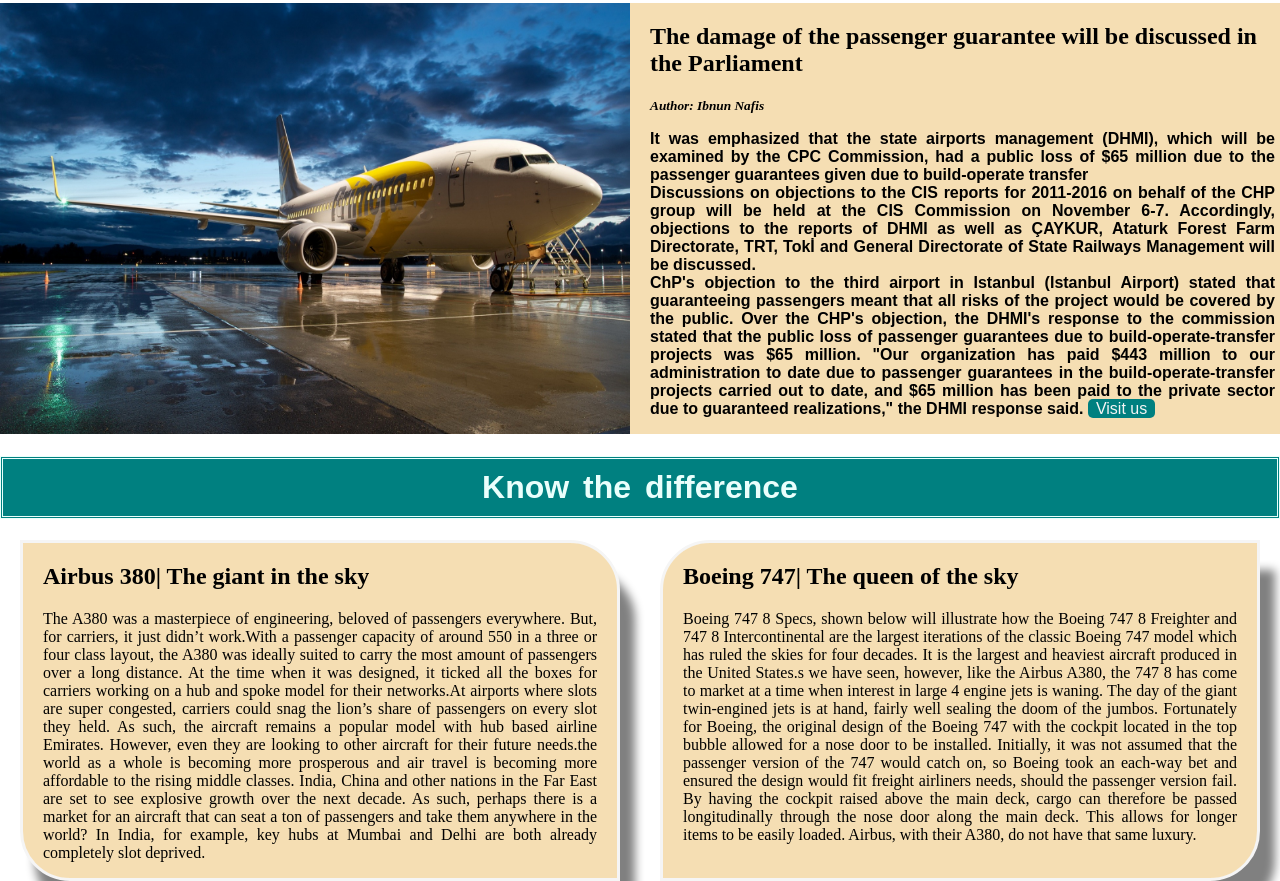
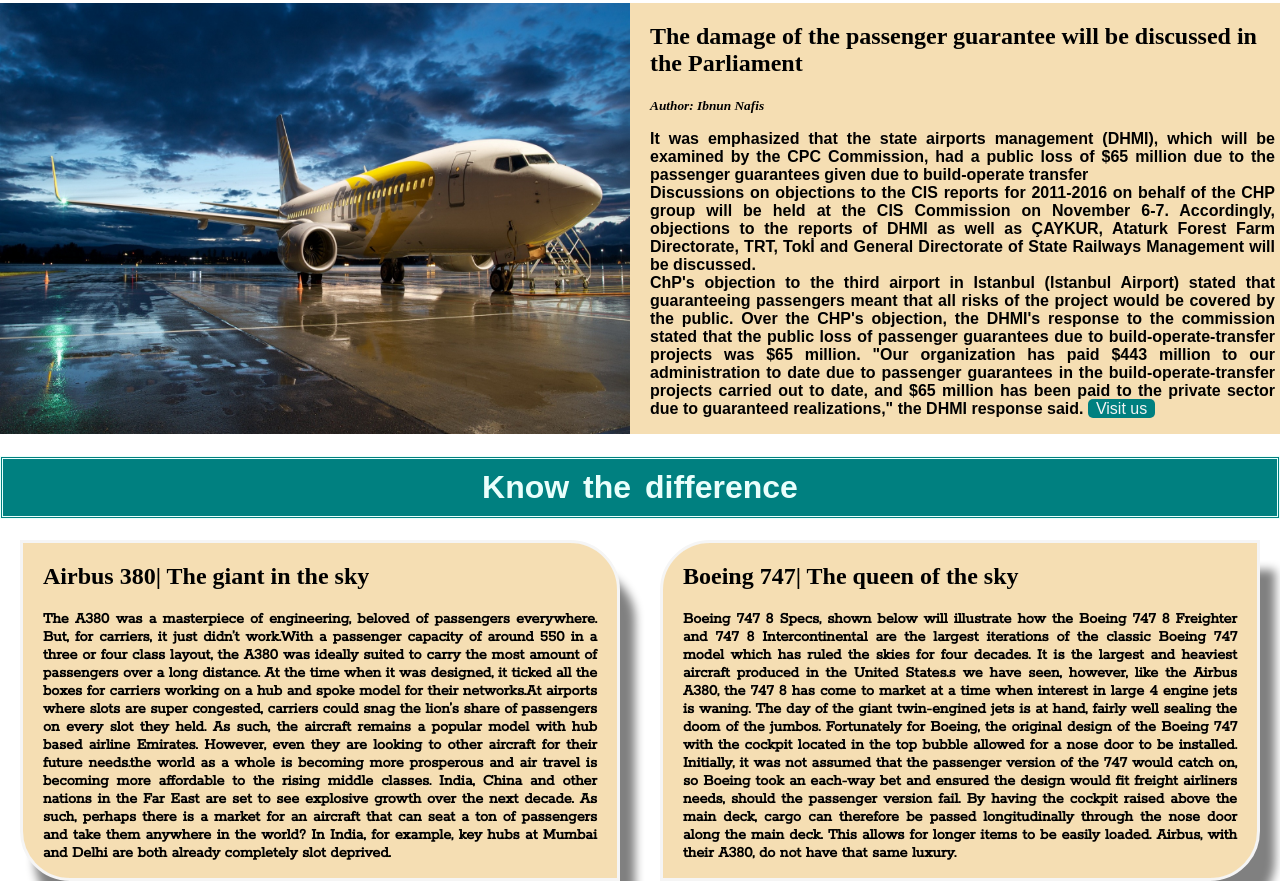
Before and after one commit to Ibnun14/todays-aviation, a plain HTML site: page index.html in a window 1280 px wide. Shown: the part 409-1290 px from the top of the page. Drawn offline with Linux system fonts and the light colour scheme; a web font is replaced by a local one.

Commit message:
before footer

```diff
--- a/aviation.css
+++ b/aviation.css
@@ -109,3 +109,11 @@ section{
     text-shadow: #132626;
     word-spacing: 5px;
 }
+
+.lastp1{
+    font-family: 'Rokkitt', serif;
+}
+
+.lastp2{
+    font-family: 'Rokkitt', serif;
+}
--- a/index.html
+++ b/index.html
@@ -21,6 +21,9 @@
     <link rel="preconnect" href="https://fonts.googleapis.com">
     <link rel="preconnect" href="https://fonts.gstatic.com" crossorigin>
     <link href="https://fonts.googleapis.com/css2?family=Cuprum:ital@1&display=swap" rel="stylesheet">
+    <link rel="preconnect" href="https://fonts.googleapis.com">
+    <link rel="preconnect" href="https://fonts.gstatic.com" crossorigin>
+    <link href="https://fonts.googleapis.com/css2?family=Rokkitt&display=swap" rel="stylesheet">
 </head>
 <body>
     <section class="first-section">
@@ -74,13 +77,13 @@
 <section>
         <div class="half-width-texty">
             <h1>Airbus 380| The giant in the sky</h1>
-            <p>The A380 was a masterpiece of engineering, beloved of passengers everywhere. But, for carriers, it just didn’t work.With a passenger capacity of around 550 in a three or four class layout, the A380 was ideally suited to carry the most amount of passengers over a long distance. At the time when it was designed, it ticked all the boxes for carriers working on a hub and spoke model for their networks.At airports where slots are super congested, carriers could snag the lion’s share of passengers on every slot they held. As such, the aircraft remains a popular model with hub based airline Emirates. However, even they are looking to other aircraft for their future needs.the world as a whole is becoming more prosperous and air travel is becoming more affordable to the rising middle classes. India, China and other nations in the Far East are set to see explosive growth over the next decade. As such, perhaps there is a market for an aircraft that can seat a ton of passengers and take them anywhere in the world? In India, for example, key hubs at Mumbai and Delhi are both already completely slot deprived.
+            <p class="lastp1"><strong>The A380 was a masterpiece of engineering, beloved of passengers everywhere. But, for carriers, it just didn’t work.With a passenger capacity of around 550 in a three or four class layout, the A380 was ideally suited to carry the most amount of passengers over a long distance. At the time when it was designed, it ticked all the boxes for carriers working on a hub and spoke model for their networks.At airports where slots are super congested, carriers could snag the lion’s share of passengers on every slot they held. As such, the aircraft remains a popular model with hub based airline Emirates. However, even they are looking to other aircraft for their future needs.the world as a whole is becoming more prosperous and air travel is becoming more affordable to the rising middle classes. India, China and other nations in the Far East are set to see explosive growth over the next decade. As such, perhaps there is a market for an aircraft that can seat a ton of passengers and take them anywhere in the world? In India, for example, key hubs at Mumbai and Delhi are both already completely slot deprived.</strong>
             </p>
         </div>
         <div class="half-width-texty2">
             <h1>Boeing 747| The queen of the sky</h1>
-            <p>
-                Boeing 747 8 Specs, shown below will illustrate how the Boeing 747 8 Freighter and 747 8 Intercontinental are the largest iterations of the classic Boeing 747 model which has ruled the skies for four decades. It is the largest and heaviest aircraft produced in the United States.s we have seen, however, like the Airbus A380, the 747 8 has come to market at a time when interest in large 4 engine jets is waning. The day of the giant twin-engined jets is at hand, fairly well sealing the doom of the jumbos. Fortunately for Boeing, the original design of the Boeing 747 with the cockpit located in the top bubble allowed for a nose door to be installed. Initially, it was not assumed that the passenger version of the 747 would catch on, so Boeing took an each-way bet and ensured the design would fit freight airliners needs, should the passenger version fail. By having the cockpit raised above the main deck, cargo can therefore be passed longitudinally through the nose door along the main deck. This allows for longer items to be easily loaded. Airbus, with their A380, do not have that same luxury.
+            <p class="lastp2">
+                <strong>Boeing 747 8 Specs, shown below will illustrate how the Boeing 747 8 Freighter and 747 8 Intercontinental are the largest iterations of the classic Boeing 747 model which has ruled the skies for four decades. It is the largest and heaviest aircraft produced in the United States.s we have seen, however, like the Airbus A380, the 747 8 has come to market at a time when interest in large 4 engine jets is waning. The day of the giant twin-engined jets is at hand, fairly well sealing the doom of the jumbos. Fortunately for Boeing, the original design of the Boeing 747 with the cockpit located in the top bubble allowed for a nose door to be installed. Initially, it was not assumed that the passenger version of the 747 would catch on, so Boeing took an each-way bet and ensured the design would fit freight airliners needs, should the passenger version fail. By having the cockpit raised above the main deck, cargo can therefore be passed longitudinally through the nose door along the main deck. This allows for longer items to be easily loaded. Airbus, with their A380, do not have that same luxury.</strong>
             </p>
         </div>
 </section>
```
